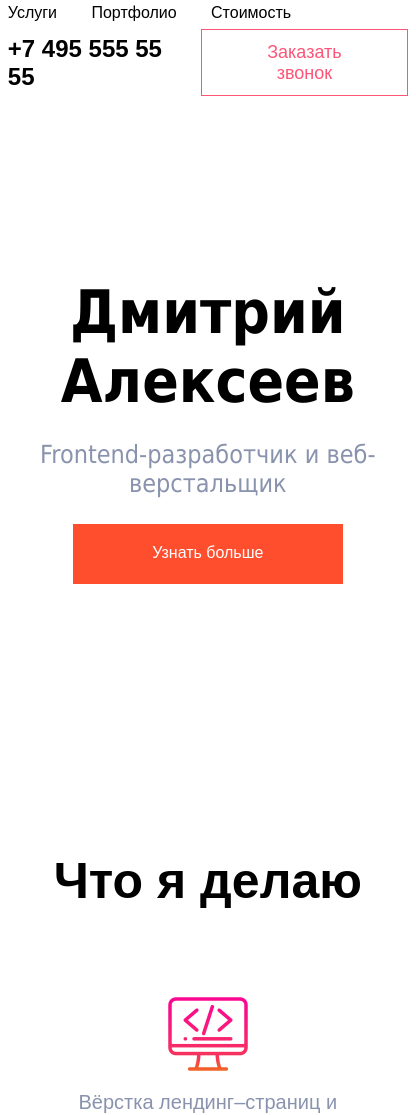
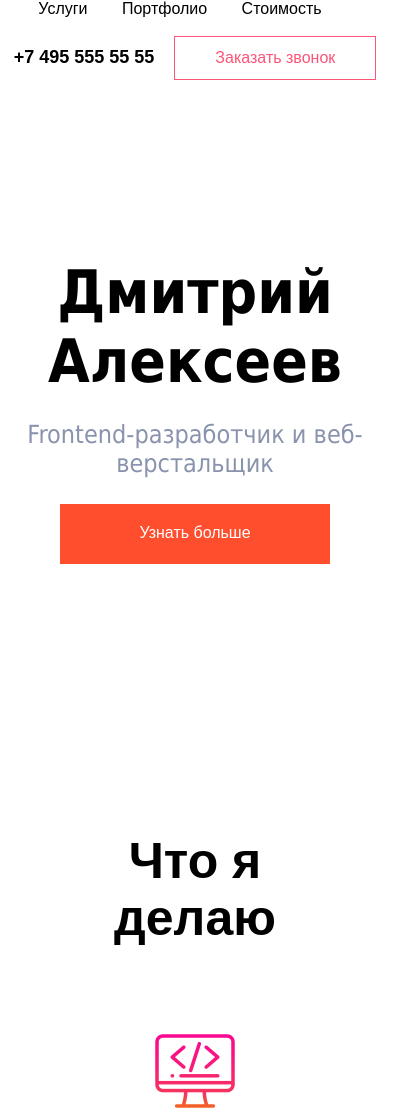
Before and after one commit to lismaxserg/intensivVerstki2508, a plain HTML site: page index.html in a window 390 px wide. Shown: the top 1115 px of the page, 416 px wide, since content can reach past the window. Drawn offline with nearby package versions, Linux system fonts and the light colour scheme.

Commit message:
final abstract

```diff
--- a/style.css
+++ b/style.css
@@ -50,7 +50,7 @@ header {
 }
 
 .centered {
-   width: 1170px;
+   max-width: 1170px;
    margin: 0 auto;
    padding: 0 2%;
 }
@@ -108,6 +108,7 @@ h2 {
    display: flex;
    flex-direction: column;
    align-items: center;
+
 }
 
 .icon p {
@@ -294,7 +295,7 @@ footer {
 
 @media screen and (max-width: 960px) {
    .centered {
-      width: 760px;
+      max-width: 760px;
    }
 
    .my-photo {
@@ -311,7 +312,7 @@ footer {
    }
 
    .icon{
-      margin-right: 6px;
+      flex-basis: 50%;
    }
 
    .all-devices h3 {
@@ -325,7 +326,7 @@ footer {
 
 }
 
-@media screen and (max-width: 760px) {
+@media screen and (max-width: 770px) {
 
    .centered {
       max-width: 600px;
@@ -336,12 +337,20 @@ footer {
       flex-wrap: wrap;
    }
 
-   .icon {
-      width: 48%;
+   header {
+      flex-direction: column;
+      height: 80px;
    }
 
    .my-photo {
       background: none;
+   }
+   .phone{
+      font-size: 18px;
+   }
+
+   .order-recall{
+      font-size: 16px;
    }
 }
 
@@ -365,4 +374,16 @@ footer {
       background: none;
    }
 
+   .contacts {
+      flex-direction: column;
+   }
+
+   .ordered-list {
+      display: none;
+   }
+
+   .phone-and-email {
+      display: none;
+   }
+
 }
```
